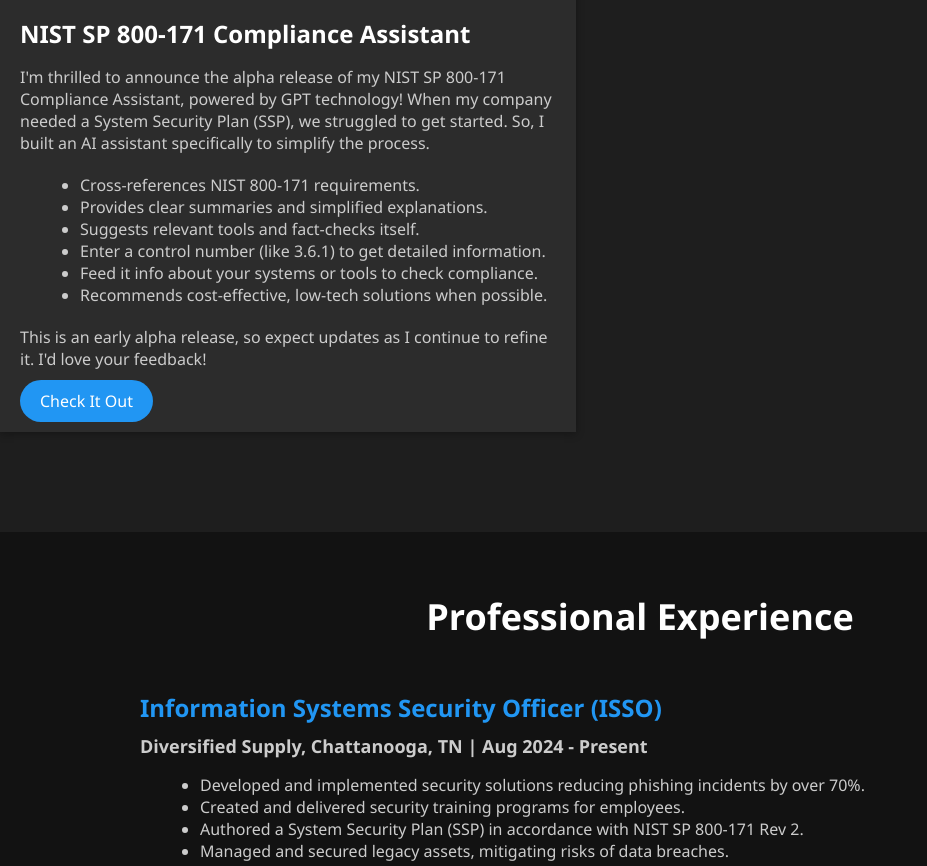
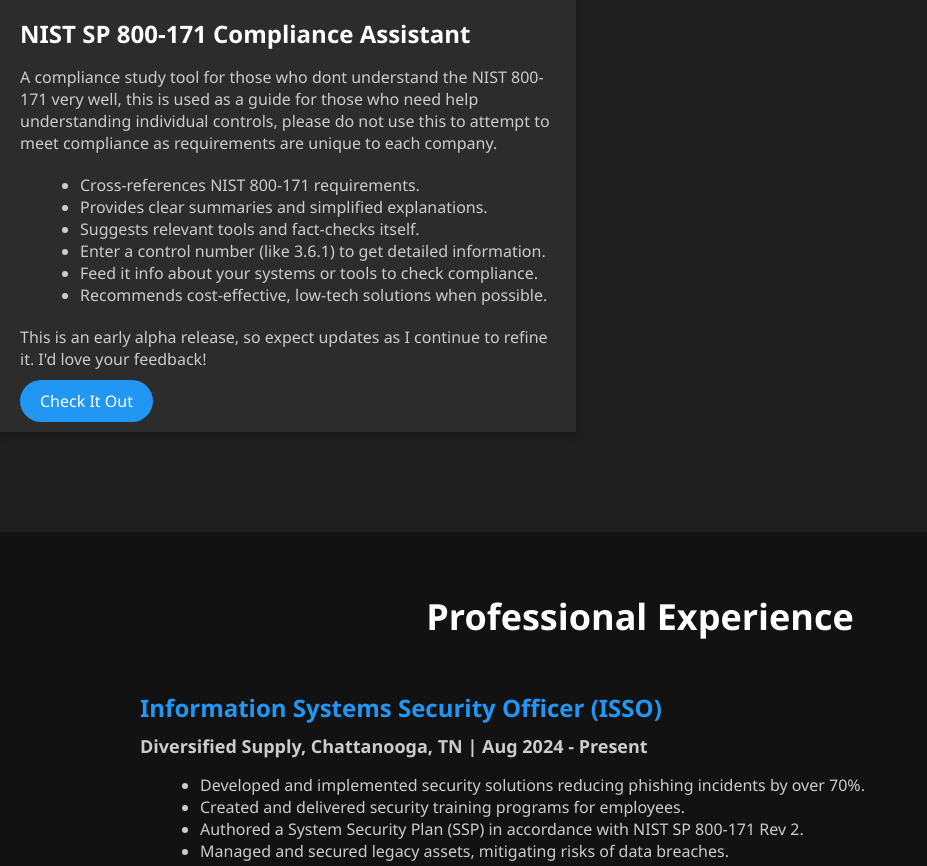
Before and after one commit to Raddrooster/Raddrooster.github.io, a plain HTML site: page index.html in a window 1280 px wide. Shown: the part 1849-2715 px from the top of the page, without its empty margins (0-927 px from the left). Drawn offline with Linux system fonts and the light colour scheme.

Commit message:
Update index.html

```diff
--- a/index.html
+++ b/index.html
@@ -85,7 +85,7 @@
             </div>
             <div class="project-content">
                 <h3>NIST SP 800-171 Compliance Assistant</h3>
-                <p>I'm thrilled to announce the alpha release of my NIST SP 800-171 Compliance Assistant, powered by GPT technology! When my company needed a System Security Plan (SSP), we struggled to get started. So, I built an AI assistant specifically to simplify the process.</p>
+                <p> A compliance study tool for those who dont understand the NIST 800-171 very well, this is used as a guide for those who need help understanding individual controls, please do not use this to attempt to meet compliance as requirements are unique to each company.</p>
                 <ul>
                     <li>Cross-references NIST 800-171 requirements.</li>
                     <li>Provides clear summaries and simplified explanations.</li>
```
